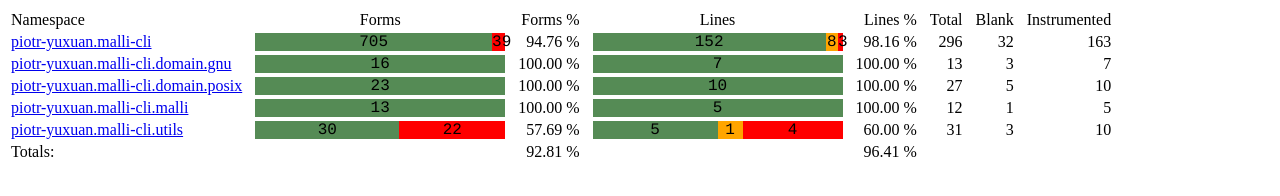
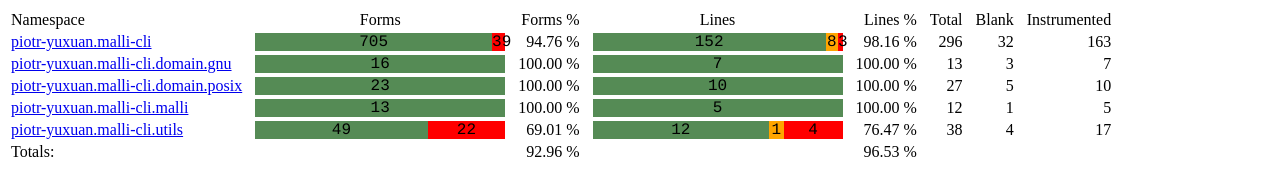
Before and after one commit to piotr-yuxuan/malli-cli, a plain HTML site: page doc/code-coverage/index.html in a window 1280 px wide. Drawn offline with Linux system fonts and the light colour scheme.

Commit message:
Update code coverage

```diff
--- a/doc/code-coverage/index.html
+++ b/doc/code-coverage/index.html
@@ -66,26 +66,26 @@
 </tr>
 <tr>
  <td><a href="piotr_yuxuan/malli_cli/utils.clj.html">piotr-yuxuan.malli-cli.utils</a></td><td class="with-bar"><div class="covered"
-                                style="width:57.69230769230769%;
-                                        float:left;"> 30 </div><div class="not-covered"
-                                style="width:42.30769230769231%;
+                                style="width:69.01408450704226%;
+                                        float:left;"> 49 </div><div class="not-covered"
+                                style="width:30.985915492957748%;
                                         float:left;"> 22 </div></td>
-<td class="with-number">57.69 %</td>
+<td class="with-number">69.01 %</td>
 <td class="with-bar"><div class="covered"
-                                style="width:50.0%;
-                                        float:left;"> 5 </div><div class="partial"
-                                style="width:10.0%;
+                                style="width:70.58823529411765%;
+                                        float:left;"> 12 </div><div class="partial"
+                                style="width:5.882352941176471%;
                                         float:left;"> 1 </div><div class="not-covered"
-                                style="width:40.0%;
+                                style="width:23.529411764705884%;
                                         float:left;"> 4 </div></td>
-<td class="with-number">60.00 %</td>
-<td class="with-number">31</td><td class="with-number">3</td><td class="with-number">10</td>
+<td class="with-number">76.47 %</td>
+<td class="with-number">38</td><td class="with-number">4</td><td class="with-number">17</td>
 </tr>
 <tr><td>Totals:</td>
 <td class="with-bar"></td>
-<td class="with-number">92.81 %</td>
+<td class="with-number">92.96 %</td>
 <td class="with-bar"></td>
-<td class="with-number">96.41 %</td>
+<td class="with-number">96.53 %</td>
    </tr>
   </table>
  </body>
```
Also changed, not shown: doc/code-coverage/coverage.txt.
